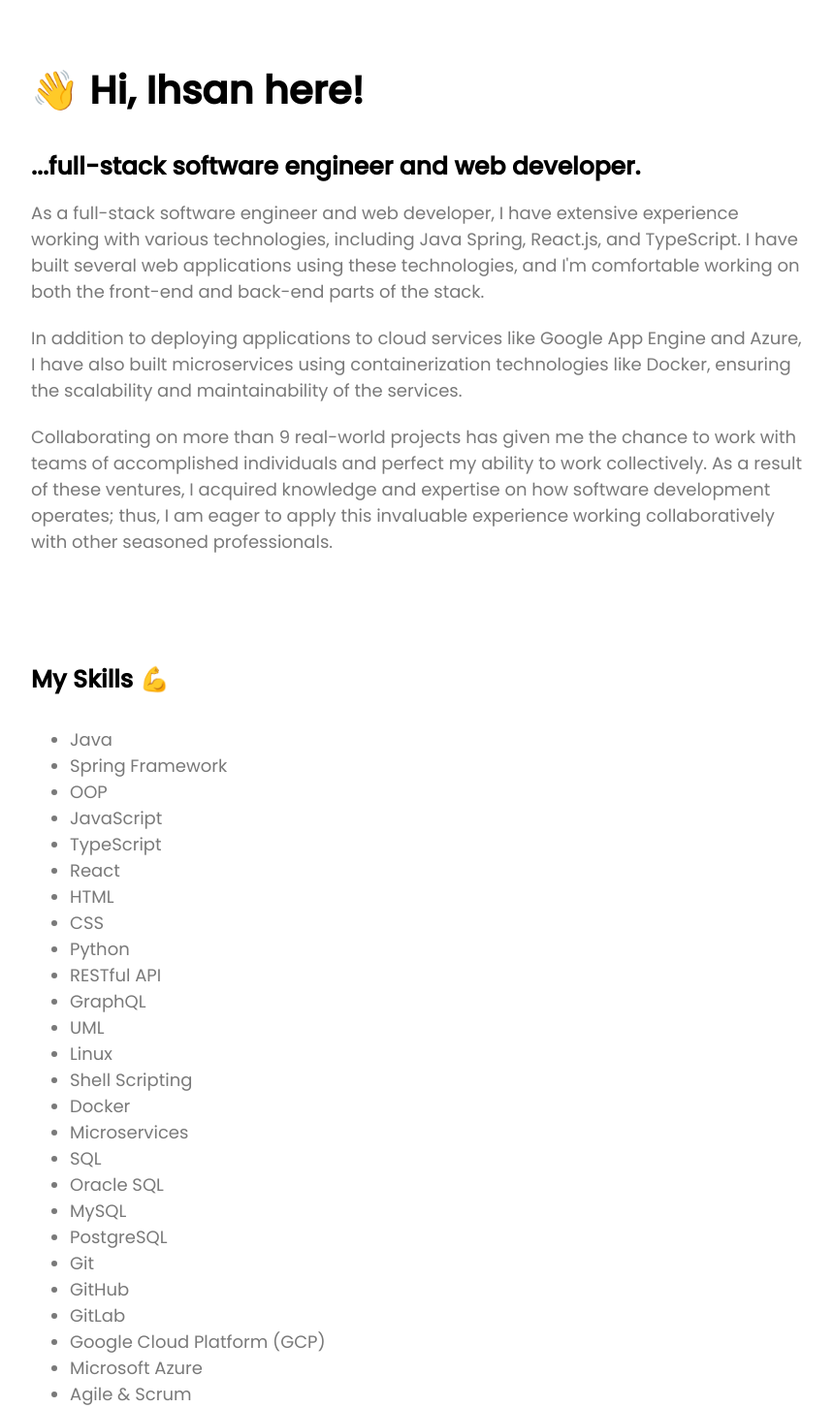
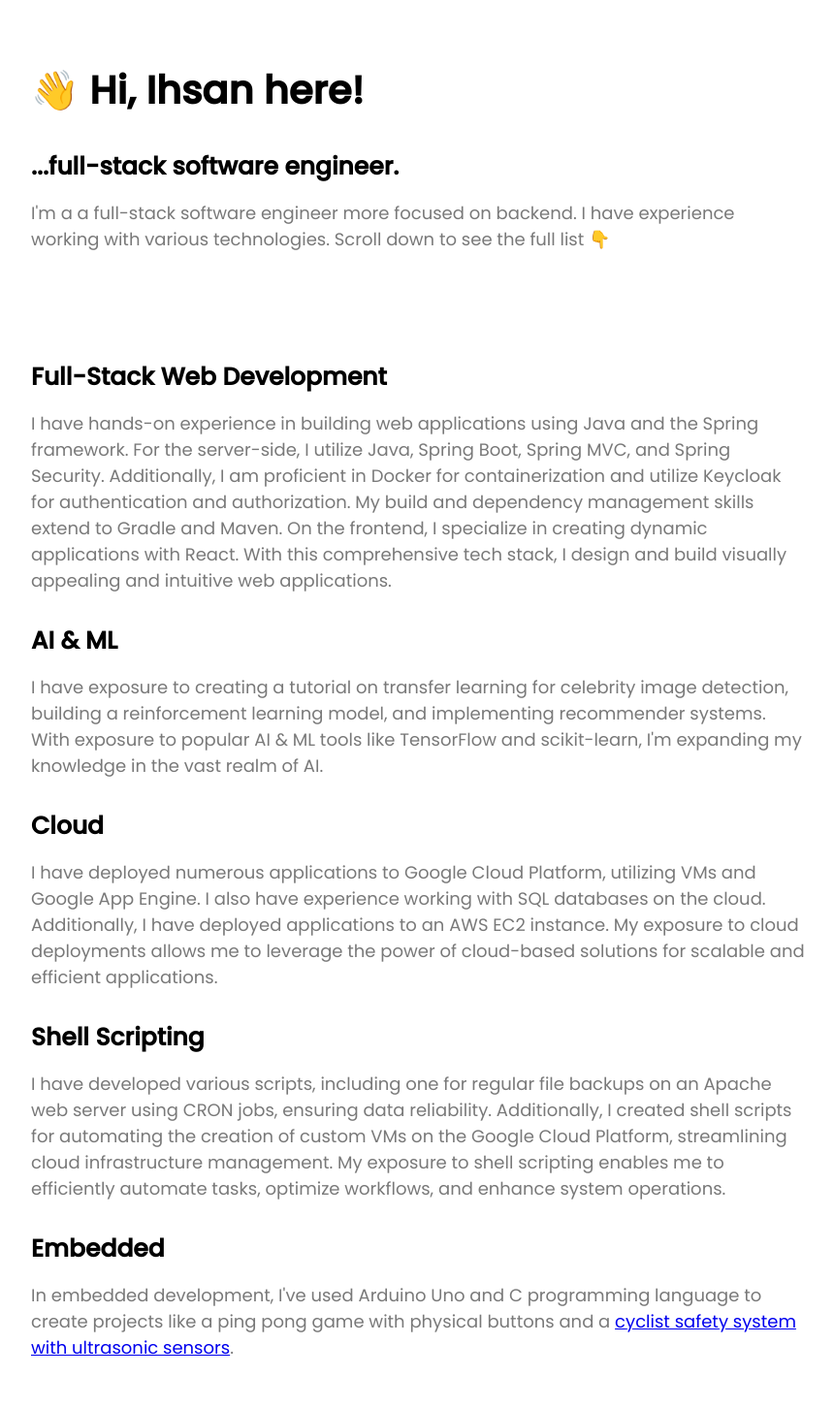
Before and after one commit to Ihsan-Hepsen/personal-website, a Next.js app: page / in a window 1280 px wide. Shown: the part 300-1752 px from the top of the page at 97% size, without its empty margins (208-1068 px from the left). Built offline with nearby package versions, Linux system fonts and the light colour scheme.

Commit message:
added a new section to elaborate my skills and experiences & fixed the connections button bug when on dark mode

```diff
--- a/components/static/AboutSection.tsx
+++ b/components/static/AboutSection.tsx
@@ -4,25 +4,11 @@ export default function AboutSection() {
         <section className='heroSection' id='about'>
             <h1>👋 Hi, Ihsan here!</h1>
             <h3>
-                ...full-stack software engineer and web developer.
+                ...full-stack software engineer.
             </h3>
             <p>
-                As a full-stack software engineer and web developer, I have extensive experience working with various technologies,
-                including Java Spring, React.js, and TypeScript. I have built several web applications using these technologies,
-                and I'm comfortable working on both the front-end and back-end parts of the stack.
-            </p>
-            <br />
-            <p>
-                In addition to deploying applications to cloud services like Google App Engine and Azure, I have also
-                built microservices using containerization technologies like Docker, ensuring the
-                scalability and maintainability of the services.
-            </p>
-            <br />
-            <p>
-                Collaborating on more than 9 real-world projects has given me the chance to work with teams of accomplished
-                individuals and perfect my ability to work collectively. As a result of these ventures, I acquired
-                knowledge and expertise on how software development operates; thus, I am eager to apply this invaluable
-                experience working collaboratively with other seasoned professionals.
+                I'm a a full-stack software engineer more focused on backend. I have experience working with various technologies.
+                Scroll down to see the full list 👇
             </p>
         </section>
     )
--- /dev/null
+++ b/components/static/AchievementsSection.tsx
@@ -0,0 +1,49 @@
+export default function AchievementsSection() {
+    return (
+        <section className='heroSection' id='achievements'>
+            <h3>Full-Stack Web Development</h3>
+            <p>
+                I have hands-on experience in building web applications using
+                Java and the Spring framework. For the server-side, I utilize Java,
+                Spring Boot, Spring MVC, and Spring Security. Additionally,
+                I am proficient in Docker for containerization and utilize Keycloak
+                for authentication and authorization. My build and dependency management
+                skills extend to Gradle and Maven. On the frontend, I specialize in creating
+                dynamic applications with React. With this comprehensive tech stack,
+                I design and build visually appealing and intuitive web applications.
+            </p>
+            <h3>AI & ML</h3>
+            <p>
+                I have exposure to creating a tutorial on transfer learning for celebrity
+                image detection, building a reinforcement learning model, and implementing
+                recommender systems. With exposure to popular AI & ML tools like TensorFlow
+                and scikit-learn, I'm expanding my knowledge in the vast realm of AI.
+            </p>
+            <h3>Cloud</h3>
+            <p>
+                I have deployed numerous applications to Google Cloud Platform, utilizing
+                VMs and Google App Engine. I also have experience working with SQL databases
+                on the cloud. Additionally, I have deployed applications to an AWS EC2 instance.
+                My exposure to cloud deployments allows me to leverage the power of cloud-based
+                solutions for scalable and efficient applications.
+            </p>
+            <h3>Shell Scripting</h3>
+            <p>
+                I have developed various scripts, including one for regular file backups on an
+                Apache web server using CRON jobs, ensuring data reliability. Additionally,
+                I created shell scripts for automating the creation of custom VMs on the Google
+                Cloud Platform, streamlining cloud infrastructure management. My exposure to
+                shell scripting enables me to efficiently automate tasks, optimize workflows,
+                and enhance system operations.
+            </p>
+            <h3>Embedded</h3>
+            <p>
+                In embedded development, I've used Arduino Uno and C programming language to create projects
+                like a ping pong game with physical buttons and a&nbsp;
+                <a href="https://github.com/ihsan-hepsen/safespot" target="_blank">
+                    cyclist safety system with ultrasonic sensors
+                </a>.
+            </p>
+        </section>
+    )
+}
--- a/components/static/ProjectsSection.tsx
+++ b/components/static/ProjectsSection.tsx
@@ -31,7 +31,7 @@ const projects = {
 export default function ProjectSection() {
     return (
         <section className='heroSection' id='projects'>
-            <h3>Projects 📚</h3>
+            <h3>Projects</h3>
             <ProjectCard title={projects["bmacFrontend"].title} tools={projects["bmacFrontend"].tools} desc={projects["bmacFrontend"].desc} repoLink={projects["bmacFrontend"].link} />
             <ProjectCard title={projects["bmacBackend"].title} tools={projects["bmacBackend"].tools} desc={projects["bmacBackend"].desc} repoLink={projects["bmacBackend"].link} />
             <ProjectCard title={projects["transferLearning"].title} tools={projects["transferLearning"].tools} desc={projects["transferLearning"].desc} repoLink={projects["transferLearning"].link} />
--- a/components/static/SkillsSection.tsx
+++ b/components/static/SkillsSection.tsx
@@ -2,7 +2,7 @@
 export default function SkillsSection() {
     return (
         <section className='heroSection' id='skills'>
-            <h3>My Skills 💪</h3>
+            <h3>My Skills</h3>
             <ul>
                 <li>Java</li>
                 <li>Spring Framework</li>
--- a/components/static/SocialsSection.tsx
+++ b/components/static/SocialsSection.tsx
@@ -10,7 +10,7 @@ import { IconButton, Link } from '@mui/material'
 export default function SocialsSection() {
     return (
         <section className='heroSection' id='socials'>
-            <h3>Let's Connect 🤝</h3>
+            <h3>Let's Connect</h3>
             <Link href="https://www.linkedin.com/in/ihsan-h-287ba41b7" target="_blank" rel="noopener noreferrer">
                 <IconButton className='primary-btn' aria-label="linkedin-profile" size="large">
                     <LinkedInIcon fontSize="large" />
--- a/pages/index.tsx
+++ b/pages/index.tsx
@@ -13,6 +13,7 @@ import ProjectSection from '@/components/static/ProjectsSection'
 import AboutSection from '@/components/static/AboutSection'
 import SkillsSection from '@/components/static/SkillsSection'
 import SocialsSection from '@/components/static/SocialsSection'
+import AchievementsSection from '@/components/static/AchievementsSection'
 
 
 const inter = Catamaran({ subsets: ['latin'] })
@@ -76,6 +77,7 @@ export default function Home() {
 
         <ButtonGroupNav />
         <AboutSection />
+        <AchievementsSection />
         <SkillsSection />
         <ProjectSection />
         <SocialsSection />
--- a/styles/globals.css
+++ b/styles/globals.css
@@ -15,9 +15,9 @@
   --color-primary-accent: #00f7ff;
   --color-primary: #fff;
   --color-button: #00f7ff;
-  --color-paragraph: #8a8a8a;
-  --color-button-text: rgb(0, 0, 0);
-  --color-background: #22212b;
+  --color-paragraph: #b7b6b6;
+  --color-button-text: rgb(224, 221, 221);
+  --color-background: #16161a;
   --color-anchor: #00f7ff;
 }
 
@@ -165,8 +165,8 @@ section .heroSection {
 .heroSection .primary-btn {
   cursor: pointer;
   margin-top: .4rem;
-  background: var(--color-button);
-  color: var(--color-background);
+  background: var(--color-background);
+  color: var(--color-button);
   border-radius: 5px;
   padding: .4rem .8rem;
   font-weight: bold;
@@ -174,11 +174,11 @@ section .heroSection {
   text-decoration: none;
 }
 
-.primary-btn {
+/* .primary-btn {
   color: var(--color-anchor);
   padding: 1rem;
-  margin: .7rem;
-}
+  margin: 1rem;
+} */
 
 .in-line-btn {
   color: #2667ff;
```
Also changed, not shown: 1 other file (tests, documents, lock files or other folders).
